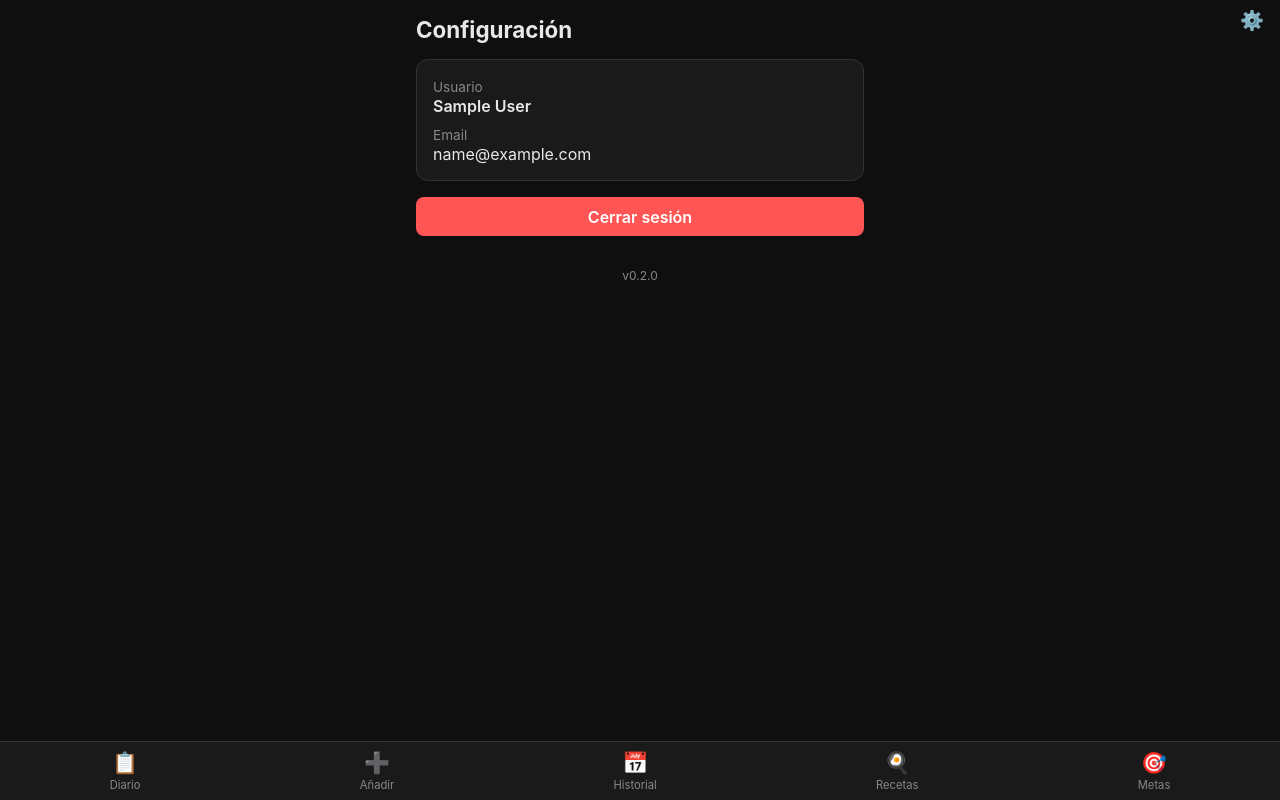
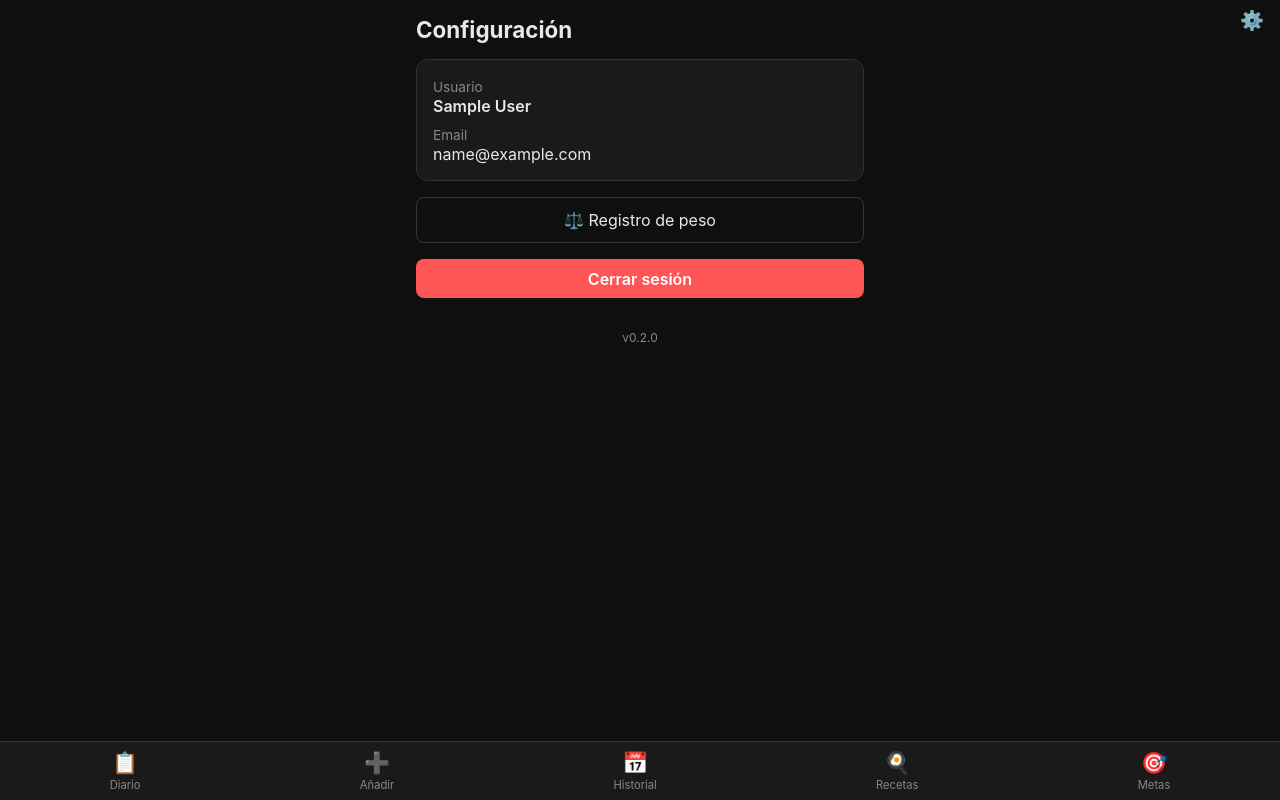
Before and after one commit to RGVylar/uroboros, a SvelteKit app in the folder frontend/: page /settings in a window 1280 px wide. Built offline with nearby package versions, Linux system fonts and the light colour scheme; sample sign-in values are in the browser's storage.

Commit message:
Restore weight access via settings page

```diff
--- a/frontend/src/routes/settings/+page.svelte
+++ b/frontend/src/routes/settings/+page.svelte
@@ -23,6 +23,10 @@
 	</div>
 </div>
 
+<a href="/weight" style="display:block; text-align:center; padding:0.75rem; border:1px solid var(--border); border-radius:8px; margin-bottom:1rem; color:var(--text);">
+	⚖️ Registro de peso
+</a>
+
 <button class="btn-danger" onclick={logout} style="width:100%;">Cerrar sesión</button>
 
 <div style="text-align:center; margin-top:2rem; color:var(--text-muted); font-size:0.75rem;">
```
